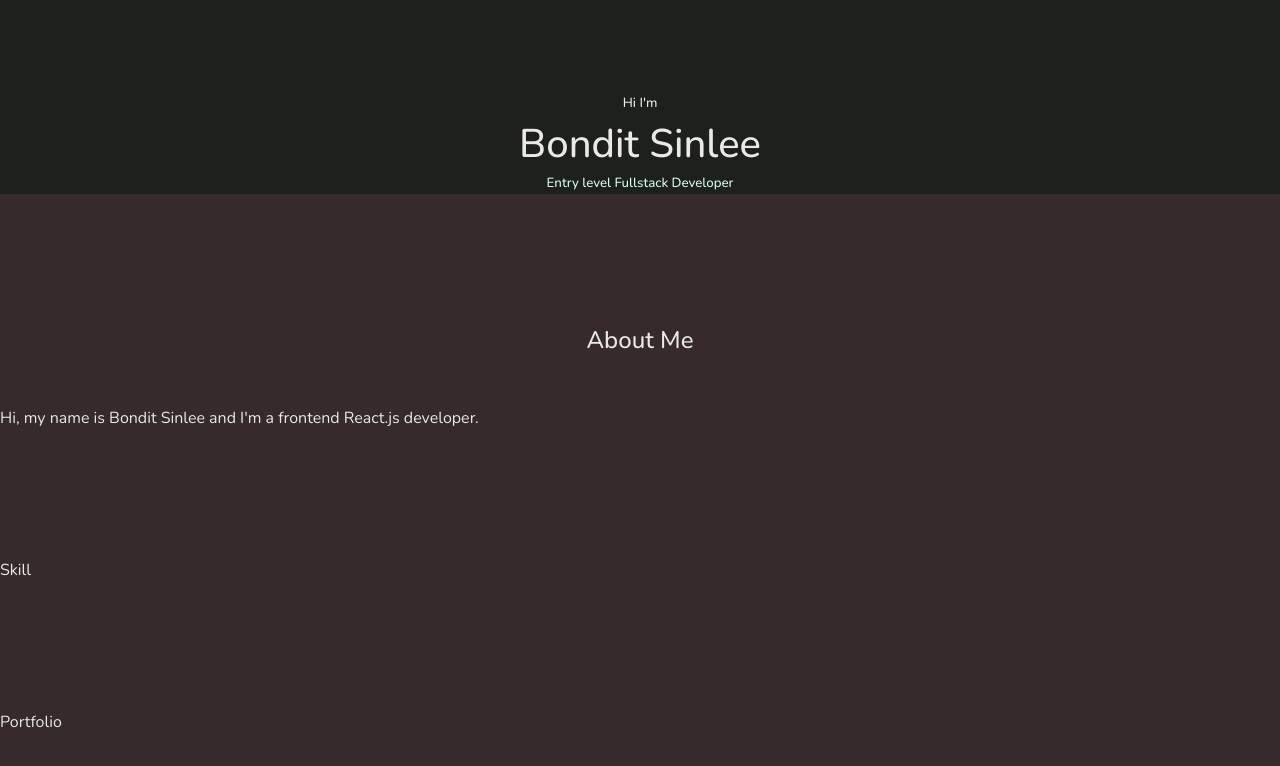
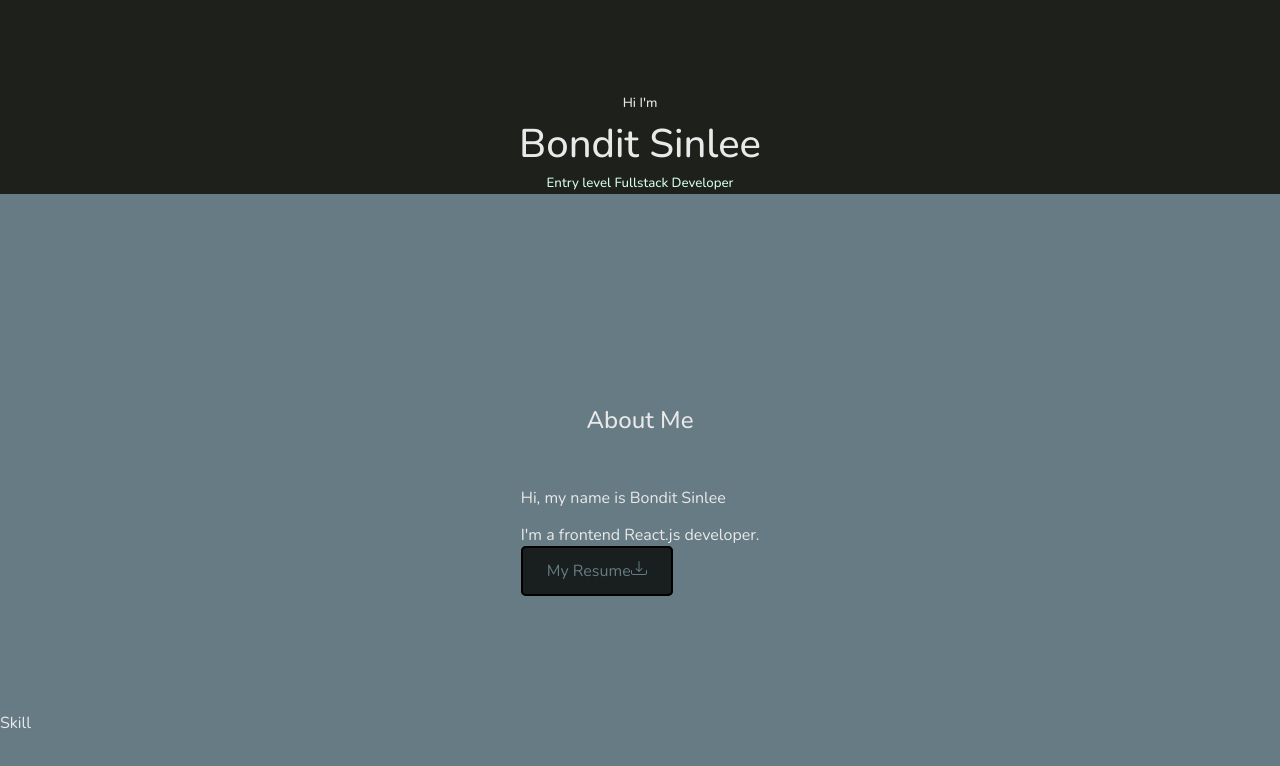
Before and after one commit to BonditS/Challenge-20-React-Portfolio, a React (Create React App) app in the folder bondit-react-portfolio-website/: page / in a window 1280 px wide. Shown: the part 546-1312 px from the top of the page. Built offline with nearby package versions, Linux system fonts and the light colour scheme.

Commit message:
create about me element

```diff
--- a/bondit-react-portfolio-website/src/components/about/About.js
+++ b/bondit-react-portfolio-website/src/components/about/About.js
@@ -1,14 +1,21 @@
 import React from 'react'
 import './about.css'
+import Resume from '../../assests/bonditCV.pdf'
+import {BsDownload} from 'react-icons/bs'
 
 const About = () => {
   return (
-    <div className="about">
-      <h2>About Me</h2>
-      <p>
-        Hi, my name is Bondit Sinlee and I'm a frontend React.js developer.
-      </p>
-      <a href=''></a>
+    <div className="container about-container">
+      <div className='about-content'>
+        <h2>About Me</h2>
+          <p>
+            Hi, my name is Bondit Sinlee
+          </p>
+          <p>
+            I'm a frontend React.js developer.
+          </p>
+          <a href={Resume} className='btn-primary'>My Resume<BsDownload/></a>
+      </div>
     </div>
   )
 }
--- a/bondit-react-portfolio-website/src/components/about/about.css
+++ b/bondit-react-portfolio-website/src/components/about/about.css
@@ -0,0 +1,11 @@
+.about-container {
+    display: grid;
+    grid-template-columns: auto;
+    gap: 10%;
+    justify-content: center;
+    align-items: center;
+}
+
+.about-content p {
+    margin-bottom: 0.8rem;
+}
--- a/bondit-react-portfolio-website/src/index.css
+++ b/bondit-react-portfolio-website/src/index.css
@@ -14,7 +14,7 @@
 /* CSS Variable that wil be using through out*/
 
 :root {
-    --color-bg: #362a2a;
+    --color-bg: #667b83;
     --color-bg-gradient: #71b280;
     --color-primary: rgba(22,27,25,0.95) 40%;
     --color-primary-gradient: rgba(119,126,122,0.95) 60%;
@@ -110,6 +110,10 @@ a:hover {
 .btn-primary {
     background: var(--color-primary);
     color: var(--color-bg);
+    border:2px solid black;
+    border-radius: 5px;
+    padding: 0.75rem 1.5rem;
+    margin-top: 1.5rem;
 }
 
 img {
```
Also changed, not shown: 1 other file (tests, documents, lock files or other folders).
